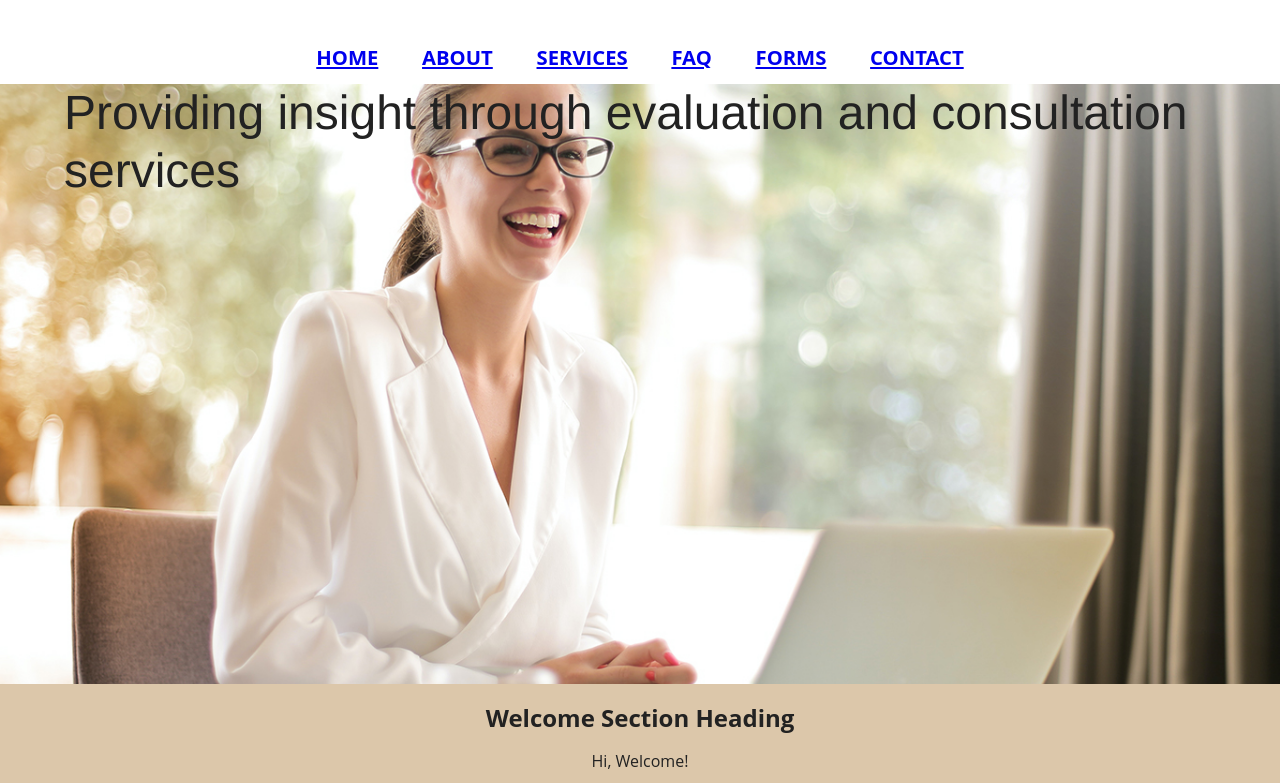
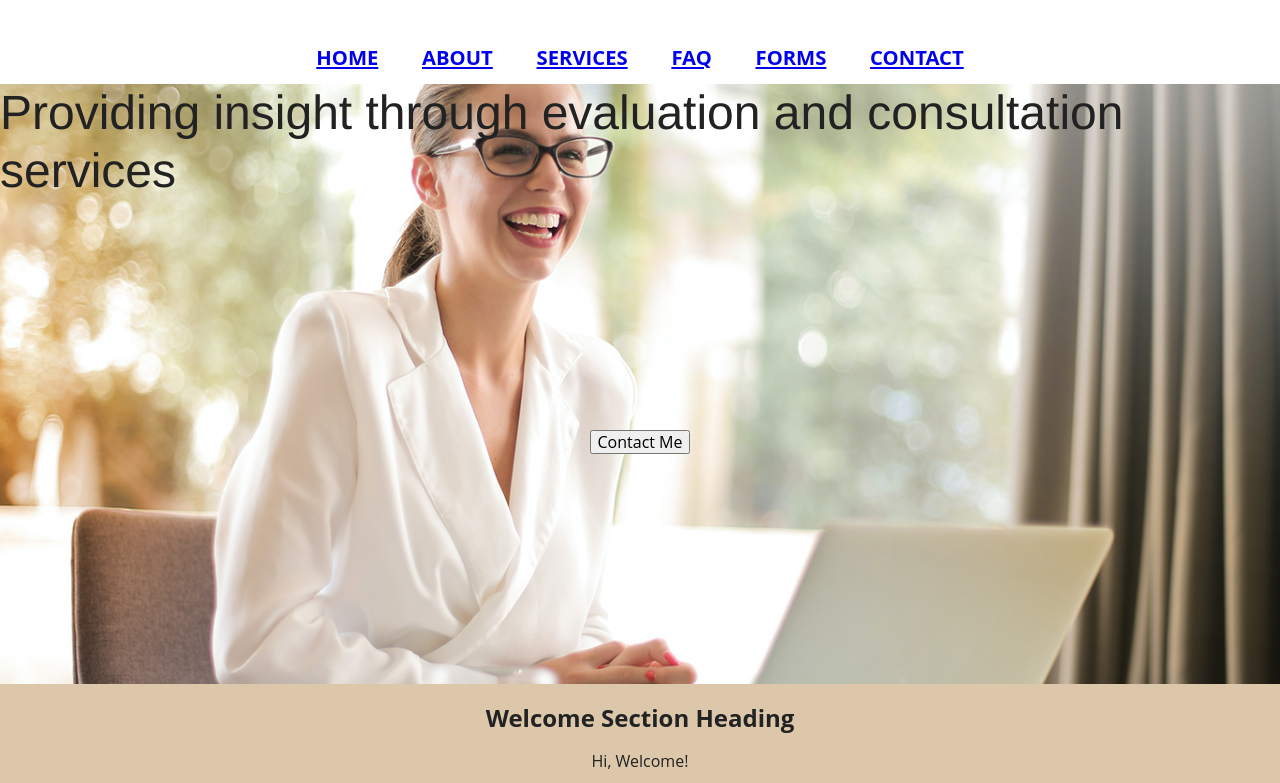
Before and after one commit to CatMonge/website-ridens, a website built with Parcel: page index.html in a window 1280 px wide. Shown: the top 783 px of the page. Built offline with nearby package versions, Linux system fonts and the light colour scheme.

Commit message:
Changed div class under hero-area to hero-text. Added class tag to hero button. Removed figure section under Services

```diff
--- a/index.html
+++ b/index.html
@@ -50,8 +50,11 @@
   </header>
   <main>
     <section class="hero-area">
-      <div class="content-wrapper">
+      <div class="hero-text">
         <h1>Providing insight through evaluation and consultation services</h1>
+      </div>
+      <div>
+        <button class="hero-button">Contact Me</button>
       </div>
     </section>
     <section class="welcome">
@@ -74,11 +77,7 @@
         <figure>
           <img src="img/boy-books.jpg" class="image-right" alt="boy in background sitting at desk with books">
         </figure>
-        <figure>
-          <img src="img/desk-papers.jpg" class="image-left" alt="desk with stapler and journal">
-        </figure>
         </article>
-
         <div class="adult-evals">
           <h4>Adult Evaluations</h4>
           <p class="evals-description">Lorem ipsum dolor sit amet, consectetur adipiscing elit, sed do. eiusmod
@@ -93,6 +92,11 @@
             ultrices gravida. Risus commodo viverra maecenas accumsan lacus vel facilisis.
           </p>
         </div>
+        <article>
+          <figure>
+            <img src="img/desk-papers.jpg" class="image-left" alt="desk with stapler and journal">
+          </figure>
+        </article>
         <div class="intellectual">
           <h4>Intellectual, Academic and Psychoeducational</h4>
           <p class="intellect-description">Lorem ipsum dolor sit amet, consectetur adipiscing elit, sed do. eiusmod
```
